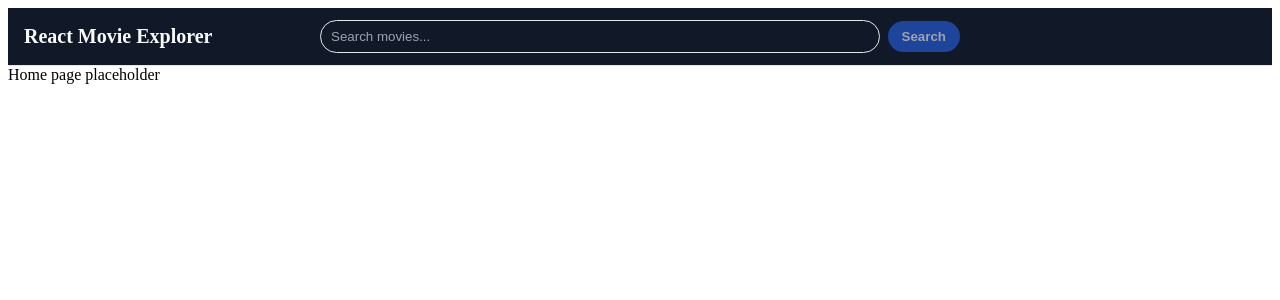
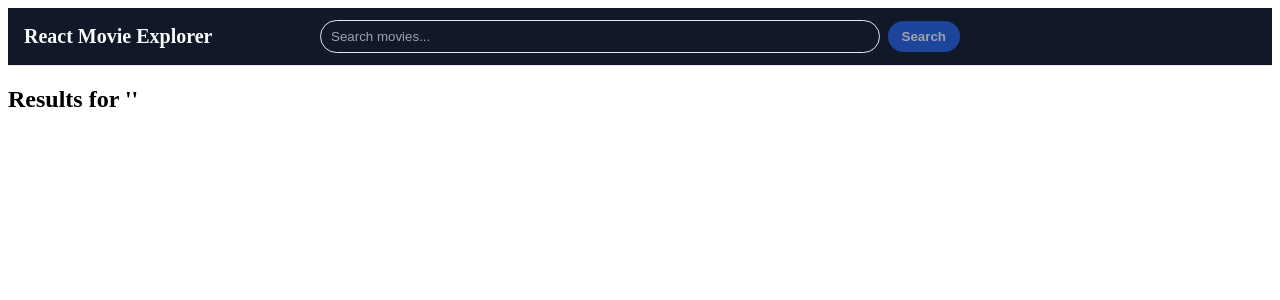
Before and after one commit to adaviladev/react-movie-explorer, a React (Vite) app: page /results in a window 1280 px wide. Shown: the top 300 px of the page. Built offline with nearby package versions, Linux system fonts and the light colour scheme.

Commit message:
Add minimal routing and Results page; wire SearchBar submit to /results?q= (#3)

```diff
--- a/package.json
+++ b/package.json
@@ -16,7 +16,8 @@
     "@reduxjs/toolkit": "^2.9.0",
     "react": "^19.1.1",
     "react-dom": "^19.1.1",
-    "react-redux": "^9.2.0"
+    "react-redux": "^9.2.0",
+    "react-router-dom": "^7.9.1"
   },
   "devDependencies": {
     "@eslint/js": "^9.35.0",
--- a/src/App.jsx
+++ b/src/App.jsx
@@ -1,10 +1,17 @@
+import { BrowserRouter, Routes, Route } from "react-router-dom";
 import Header from "./components/Header";
+import Results from "./pages/Results";
 
 export default function App() {
   return (
     <>
-      <Header />
-      <main>Home page placeholder</main>
+      <BrowserRouter>
+        <Header />
+        <Routes>
+          <Route path="/" element={<main>Home page</main>} />
+          <Route path="/results" element={<Results />} />
+        </Routes>
+      </BrowserRouter>
     </>
   );
 }
--- a/src/components/SearchBar.jsx
+++ b/src/components/SearchBar.jsx
@@ -1,14 +1,15 @@
 import { useState } from "react";
+import { useNavigate } from "react-router-dom";
 
 export default function SearchBar() {
   const [q, setQ] = useState("");
+  const navigate = useNavigate();
 
   function onSubmit(e) {
     e.preventDefault();
     const query = q.trim();
     if (!query) return;
-    // For now, just log it. We’ll add routing/results later.
-    console.log("Search query:", query);
+    navigate(`/results?q=${encodeURIComponent(query)}`);
   }
 
   return (
--- /dev/null
+++ b/src/pages/Results.jsx
@@ -0,0 +1,13 @@
+import { useSearchParams } from "react-router-dom";
+
+export default function Results() {
+  const [params] = useSearchParams();
+  const q = params.get("q") || "";
+
+  return (
+    <main>
+      <h2>Results for '{q}'</h2>
+      {/* Grid will go here later */}
+    </main>
+  );
+}
```
Also changed, not shown: 1 other file (tests, documents, lock files or other folders).
